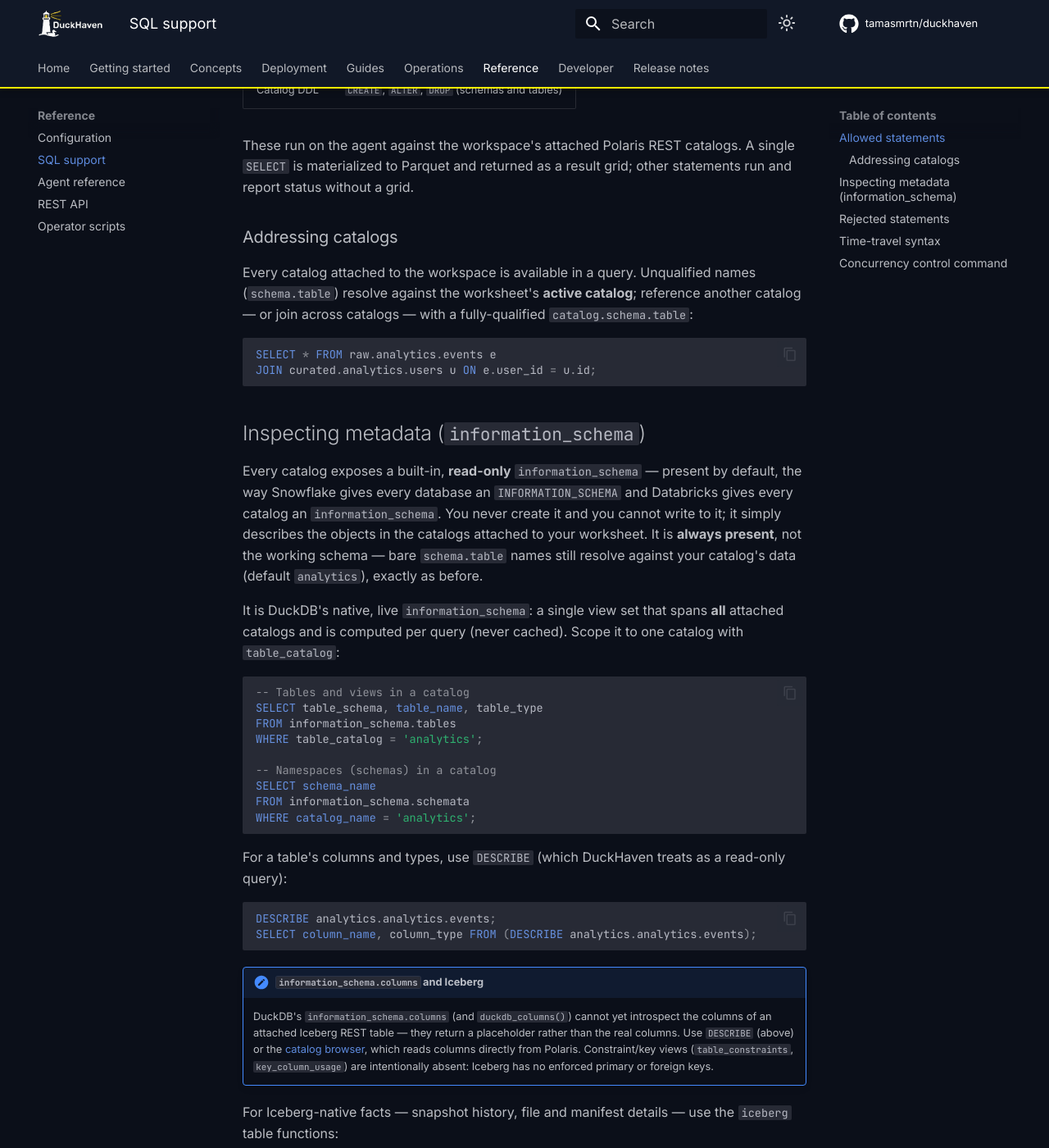
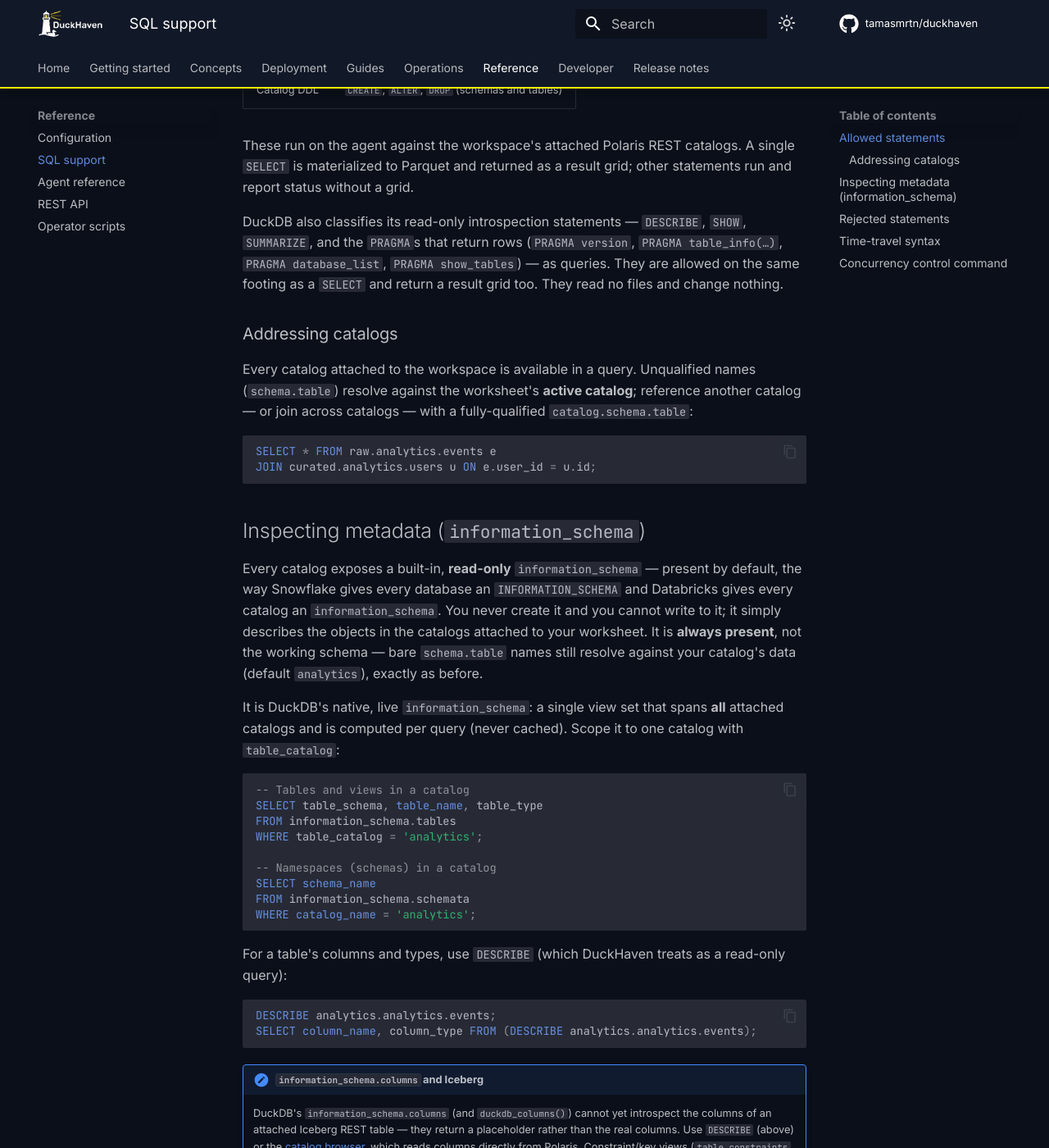
Before and after one commit to tamasmrtn/duckhaven, an MkDocs documentation site: the page built from docs/reference/sql-support.md, in a window 1280 px wide and 1400 px high, scrolled down 386 px. Shown: the whole window at 82% size. Built offline with MkDocs 1.6.1 and Material for MkDocs 9.7.7, drawn with Linux system fonts in a browser that asks for light colours; comment, search, counter and statistics services are not loaded; some of the changed text lies outside the part shown.

Commit message:
Document the read-only statements that return a result grid
sql-support.md already showed DESCRIBE as a worked example while it was
failing, and listed PRAGMA wholesale under rejected statements. Neither
matched behaviour: the guard has always admitted the row-returning
PRAGMAs (DuckDB types them as SELECT) -- they merely crashed at
materialization -- while the configuration-setting form PRAGMA x = y is
typed SET and stays rejected.

State which read-only introspection statements return a grid, and split
the rejected list so the PRAGMA distinction is explicit.

```diff
--- a/docs/reference/sql-support.md
+++ b/docs/reference/sql-support.md
@@ -12,6 +12,10 @@
 
 These run on the agent against the workspace's attached Polaris REST catalogs. A single `SELECT` is materialized to
 Parquet and returned as a result grid; other statements run and report status without a grid.
+
+DuckDB also classifies its read-only introspection statements — `DESCRIBE`, `SHOW`, `SUMMARIZE`, and the `PRAGMA`s that
+return rows (`PRAGMA version`, `PRAGMA table_info(…)`, `PRAGMA database_list`, `PRAGMA show_tables`) — as queries. They
+are allowed on the same footing as a `SELECT` and return a result grid too. They read no files and change nothing.
 
 ### Addressing catalogs
 
@@ -73,7 +77,10 @@
 
 Anything that could break out of the per-query sandbox is rejected, including:
 
-`ATTACH` / `DETACH`, `COPY` / `EXPORT`, `INSTALL` / `LOAD`, `SET` / `PRAGMA`, `CALL`, `VACUUM`, and transaction control.
+`ATTACH` / `DETACH`, `COPY` / `EXPORT`, `INSTALL` / `LOAD`, `SET`, `CALL`, `EXPLAIN`, `VACUUM`, and transaction control.
+
+This includes the configuration-setting form of `PRAGMA` — `PRAGMA <name> = <value>`, which DuckDB treats as a `SET` —
+since it could widen the per-query sandbox. The read-only `PRAGMA`s that return rows are allowed, as described above.
 
 ## Time-travel syntax
 
```
